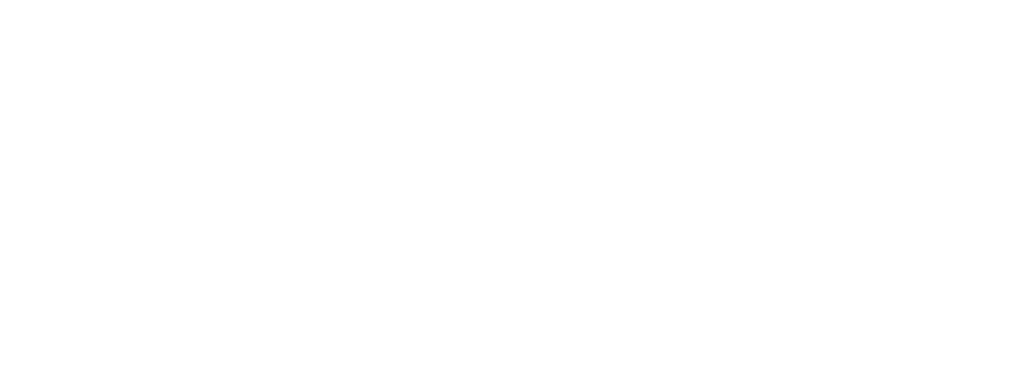
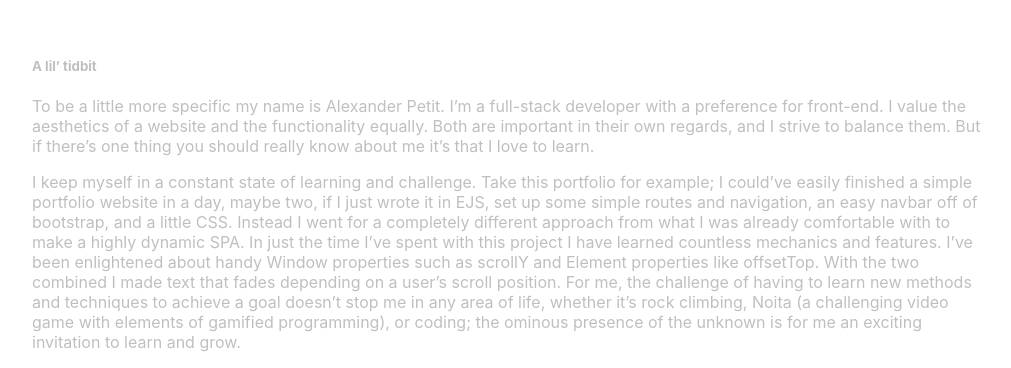
Before and after one commit to alexpetit6/new-portfolio, a React (Create React App) app: page / in a window 1280 px wide. Shown: the part 1664-2032 px from the top of the page, without its empty margins (128-1139 px from the left). Before the commit the page ends 1762 px from the top, so only its background shows below. Built offline with nearby package versions, Linux system fonts and the light colour scheme; the HTML template or start-up script is replaced by a standard one.

Commit message:
added paragraph text for about

```diff
--- a/src/components/About/About.css
+++ b/src/components/About/About.css
@@ -10,29 +10,34 @@
 
 #about-gif {
   width: 25%;
-  /* border: solid 1vmin black; */
   border-radius: 2vmin;
   background-image: url('https://i.imgur.com/QWY6j8K.gif');
   margin-bottom: 100vh;
-  /* opacity: 0.5; */
 }
 
-#expand-about {
-  /* background-image: radial-gradient(at 0% 0%, #FFF7AD, #FFA9F9, #2400FF); */
+#expand-about-btn {
   cursor: pointer;
-  background-color: rgba(222, 222, 222);
+  background-color: rgb(222, 222, 222);
   padding: none;
   border-radius: 2vmin;
   transition: background-color 2s, color 2s, text-shadow 2s;
 }
 
-#expand-about:hover {
+#expand-about-btn:hover {
   text-shadow: 1px 1px 2px black;
   background-color: rgba(222,222,222, 0);
   color: white;
-  border: 0.3vmin solid black
 }
 
-#expand-about > h2 {
+#expand-about-btn > h2 {
   margin: 0;
 }
+
+#about-expanded {
+  /* background-color: red; */
+  width: 75%
+}
+
+.about-p {
+  text-align: left;
+}
--- a/src/components/About/About.jsx
+++ b/src/components/About/About.jsx
@@ -11,11 +11,22 @@
   return (
     <div className='text-center about-text' id='top' style={ {opacity: `${opacity}`}}>
       <h1>My name's Alex.</h1>
-      <h4>More specifically: Alexander Petit.</h4>
+      {/* <h4>More specifically: Alexander Petit.</h4> */}
       <div id='about-gif'>
-        <div id='expand-about'>
+        <div id='expand-about-btn' onClick={() => setOpacity(0.25)}>
           <h2>Want to know more about me?</h2>
         </div>
+      </div>
+      <div id='about-expanded'>
+        <h5>A lil’ tidbit</h5>
+        <p className='about-p'>
+          To be a little more specific my name is Alexander Petit. I’m a full-stack developer with a preference for front-end.
+          I value the aesthetics of a website and the functionality equally. Both are important in their own regards, and I strive to balance them.
+          But if there’s one thing you should really know about me it’s that I love to learn.
+        </p>
+        <p className='about-p'>
+          I keep myself in a constant state of learning and challenge. Take this portfolio for example; I could’ve easily finished a simple portfolio website in a day, maybe two, if I just wrote it in EJS, set up some simple routes and navigation, an easy navbar off of bootstrap, and a little CSS. Instead I went for a completely different approach from what I was already comfortable with to make a highly dynamic SPA. In just the time I’ve spent with this project I have learned countless mechanics and features. I’ve been enlightened about handy Window properties such as scrollY and Element properties like offsetTop. With the two combined I made text that fades depending on a user’s scroll position. For me, the challenge of having to learn new methods and techniques to achieve a goal doesn’t stop me in any area of life, whether it’s rock climbing, Noita (a challenging video game with elements of gamified programming), or coding; the ominous presence of the unknown is for me an exciting invitation to learn and grow.
+        </p>
       </div>
 
 
```
